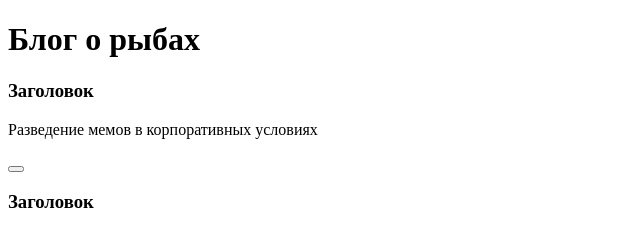
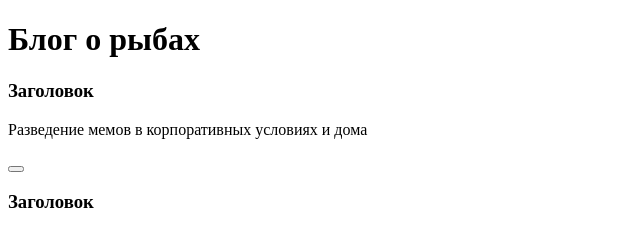
Before and after one commit to fefilovalili/bleg_2, a plain HTML site: page index.html in a window 1280 px wide. Shown: the top 229 px of the page, 0-640 px from the left. Drawn offline with Linux system fonts and the light colour scheme.

Commit message:
second commit

```diff
--- a/index.html
+++ b/index.html
@@ -11,7 +11,7 @@
     <h1>Блог о рыбах</h1>
     <article>
         <h3>Заголовок</h3>
-        <p>Разведение мемов в корпоративных условиях</p>
+        <p>Разведение мемов в корпоративных условиях  и дома</p>
         <button></button>
         <h3>Заголовок</h3>
         <p>Меметика и её основы</p>
```
